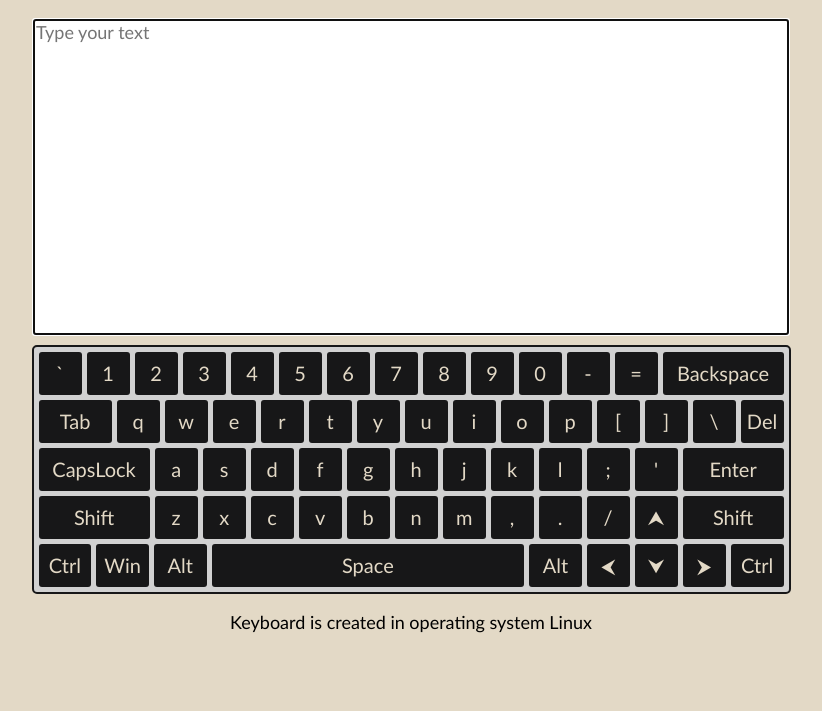
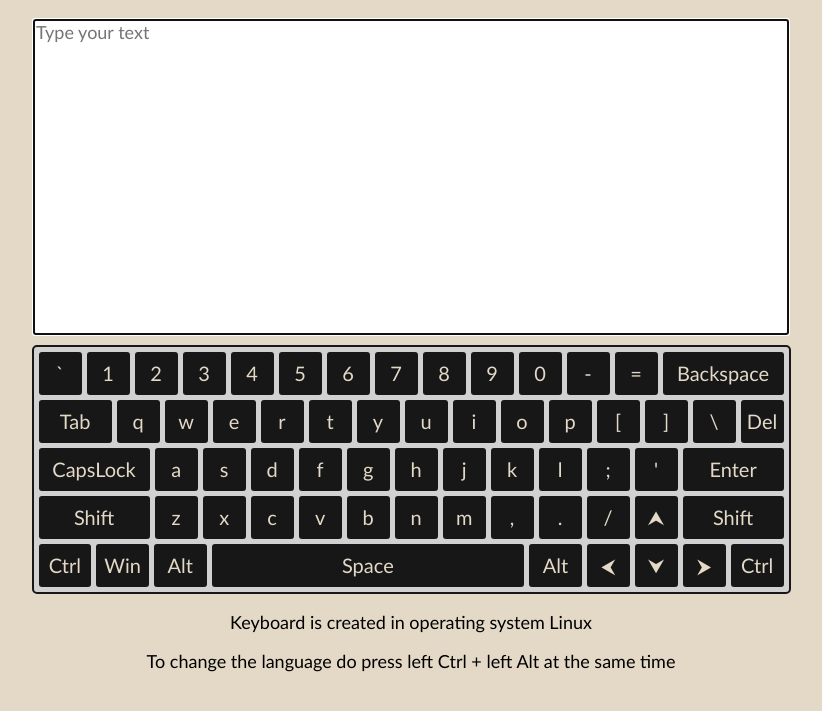
Before and after one commit to PaulusWhite/virtual-keyboard, a website with bundled scripts: page index.html in a window 1280 px wide. Shown: the part 61-772 px from the top of the page, without its empty margins (229-1051 px from the left). Built offline with nearby package versions, Linux system fonts and the light colour scheme.

Commit message:
feat: add changing language info

```diff
--- a/scripts/createBasicStructure.js
+++ b/scripts/createBasicStructure.js
@@ -18,10 +18,13 @@ let createBasicStructure = () => {
   keyboardPanel.className = "keyboard";
 
   let osInfo = document.createElement("p"); //operation system
+  let shortcutInfo = document.createElement("p");
   osInfo.className = "osInfo";
   osInfo.innerHTML = `Keyboard is created in operating system ${osValue}`;
+  shortcutInfo.innerHTML = "To change the language do press left Ctrl + left Alt at the same time";
+  shortcutInfo.className = "shortcutInfo";
 
-  mainContainer.append(heading, textarea, keyboardPanel, osInfo);
+  mainContainer.append(heading, textarea, keyboardPanel, osInfo, shortcutInfo);
 
   body.prepend(mainContainer);
 };
--- a/styles/style.scss
+++ b/styles/style.scss
@@ -85,7 +85,11 @@ body {
       }
     }
   }
-  .osInfo {
+  .osInfo,
+  .shortcutInfo {
     font-size: 18px;
   }
+  .shortcutInfo {
+    margin: 0;
+  }
 }
```
Also changed, not shown: styles/style.css.
